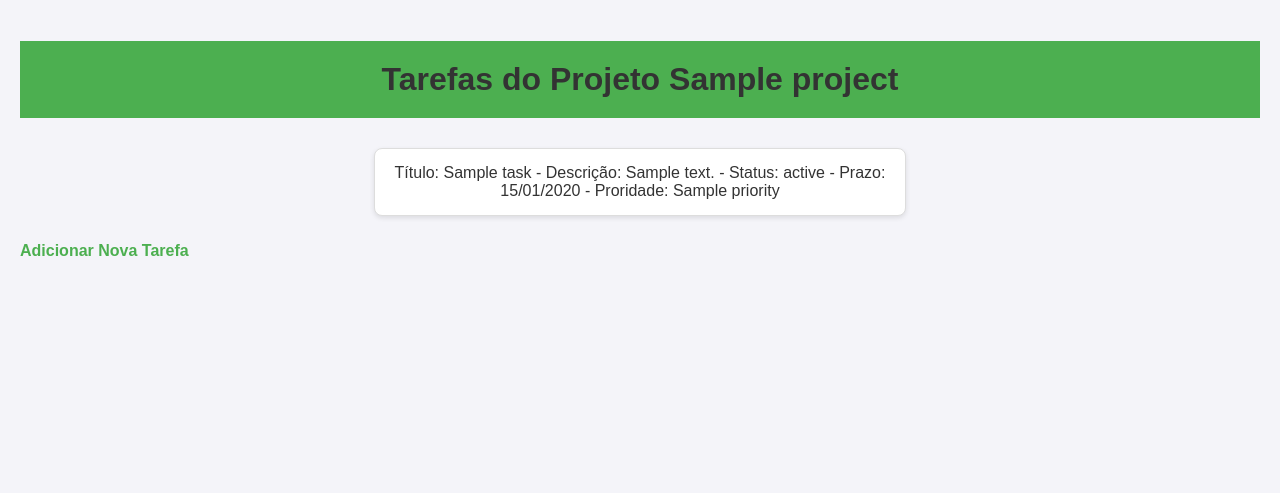
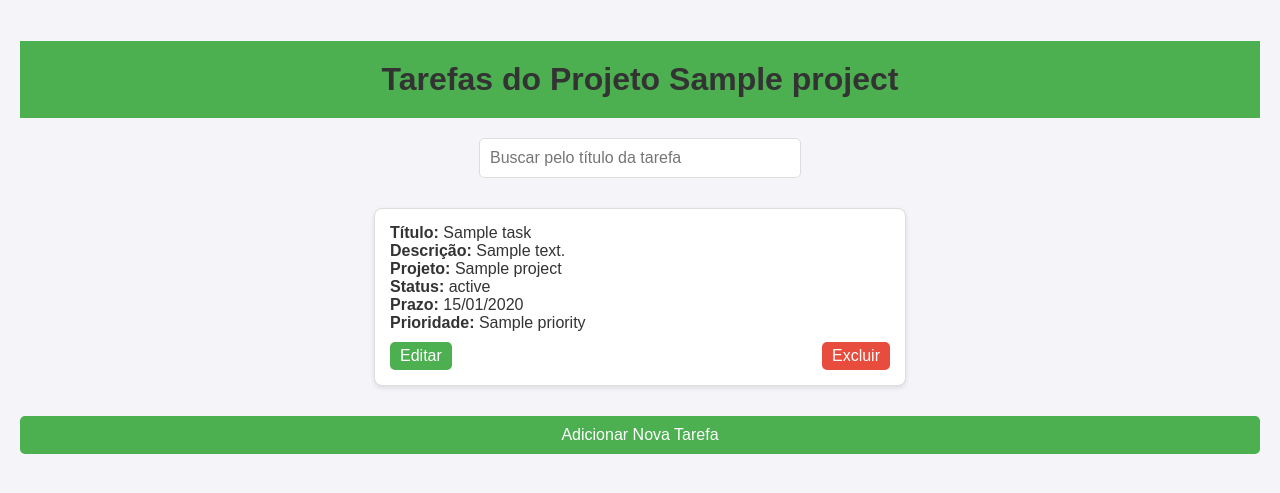
Before and after one commit to LuanRamalho/Python-com-Django-41---project_management, a Django app: template Python com Django 41 - project_management/tasks/templates/tasks/project_tasks.html in a window 1280 px wide. Shown: the top 493 px of the page. Run offline with Django 5.2, Linux system fonts and the light colour scheme; the template is opened without the code that fills it: most values are stand-ins (such as "Sample title", 1, 10 or a date in 2020).

Commit message:
project_tasks.html

```diff
--- a/Python com Django 41 - project_management/tasks/templates/tasks/project_tasks.html
+++ b/Python com Django 41 - project_management/tasks/templates/tasks/project_tasks.html
@@ -3,7 +3,7 @@
 <head>
     <meta charset="UTF-8">
     <meta name="viewport" content="width=device-width, initial-scale=1.0">
-    <title>Projetos de {{ team.name }}</title>
+    <title>Tarefas do Projeto {{ project.title }}</title>
     <style>
         body {
             font-family: 'Arial', sans-serif;
@@ -19,6 +19,19 @@
             padding: 20px;
             background-color: #4CAF50;
             margin-bottom: 20px;
+        }
+
+        .search-container {
+            text-align: center;
+            margin-bottom: 20px;
+        }
+
+        .search-bar {
+            padding: 10px;
+            width: 300px;
+            font-size: 16px;
+            border-radius: 5px;
+            border: 1px solid #ddd;
         }
 
         ul {
@@ -38,7 +51,7 @@
             width: 80%;
             max-width: 500px;
             box-shadow: 0 2px 5px rgba(0, 0, 0, 0.1);
-            text-align: center;
+            text-align: left;
             transition: transform 0.3s ease;
         }
 
@@ -47,30 +60,103 @@
             box-shadow: 0 5px 15px rgba(0, 0, 0, 0.2);
         }
 
-        a {
-            text-decoration: none;
-            color: #4CAF50;
-            font-weight: bold;
+        .container {
+            padding: 20px;
         }
 
-        a:hover {
-            text-decoration: underline;
+        .task-info {
+            margin-bottom: 10px;
         }
 
-        .container {
-            padding: 20px;
+        .action-btns {
+            margin-top: 10px;
+            display: flex;
+            justify-content: space-between;
+        }
+
+        .action-btns a {
+            background-color: #4CAF50;
+            color: white;
+            padding: 5px 10px;
+            border-radius: 5px;
+            text-decoration: none;
+        }
+
+        .action-btns a:hover {
+            background-color: #45a049;
+        }
+
+        .action-btns a.delete-btn {
+            background-color: #e74c3c;
+        }
+
+        .action-btns a.delete-btn:hover {
+            background-color: #c0392b;
+        }
+
+        .add-task-btn {
+            display: block;
+            background-color: #4CAF50;
+            color: white;
+            padding: 10px 20px;
+            text-align: center;
+            border-radius: 5px;
+            margin-top: 20px;
+            font-size: 16px;
+            text-decoration: none;
+            text-align: center;
+        }
+
+        .add-task-btn:hover {
+            background-color: #45a049;
         }
     </style>
 </head>
 <body>
     <div class="container">
         <h1>Tarefas do Projeto {{ project.title }}</h1>
-        <ul>
+
+        <!-- Barra de Busca -->
+        <div class="search-container">
+            <input type="text" id="searchBar" class="search-bar" placeholder="Buscar pelo título da tarefa" onkeyup="searchTasks()">
+        </div>
+
+        <ul id="taskList">
             {% for task in tasks %}
-                <li>Título: {{ task.title }} - Descrição: {{ task.description }} - Status: {{ task.status }} - Prazo: {{ task.deadline|date:"d/m/Y" }} - Proridade: {{ task.priority }}</li>
+                <li class="task-item">
+                    <div class="task-info">
+                        <strong class="task-title">Título:</strong> {{ task.title }}<br>
+                        <strong>Descrição:</strong> {{ task.description }}<br>
+                        <strong>Projeto:</strong> {{ task.project.title }}<br>
+                        <strong>Status:</strong> {{ task.status }}<br>
+                        <strong>Prazo:</strong> {{ task.deadline|date:"d/m/Y" }}<br>
+                        <strong>Prioridade:</strong> {{ task.priority }}
+                    </div>
+                    <div class="action-btns">
+                        <a href="{% url 'edit_task' task.id %}">Editar</a>
+                        <a href="{% url 'delete_task' task.id %}" class="delete-btn" onclick="return confirm('Tem certeza que deseja excluir esta tarefa?');">Excluir</a>
+                    </div>
+                </li>
             {% endfor %}
         </ul>
-        <a href="{% url 'add_task' project.id %}" class="add-task-btn">Adicionar Nova Tarefa</a> <!-- Link para adicionar tarefa -->
+
+        <a href="{% url 'add_task' project.id %}" class="add-task-btn">Adicionar Nova Tarefa</a>
     </div>
+
+    <script>
+        function searchTasks() {
+            const query = document.getElementById('searchBar').value.toLowerCase(); // Obtém o valor da pesquisa
+            const tasks = document.querySelectorAll('.task-item'); // Seleciona todas as tarefas
+
+            tasks.forEach(function(task) {
+                const titleElement = task.querySelector('.task-info').innerHTML.toLowerCase();
+                if (titleElement.includes(query)) {
+                    task.style.display = ''; // Exibe o item
+                } else {
+                    task.style.display = 'none'; // Oculta o item
+                }
+            });
+        }
+    </script>
 </body>
 </html>
```
